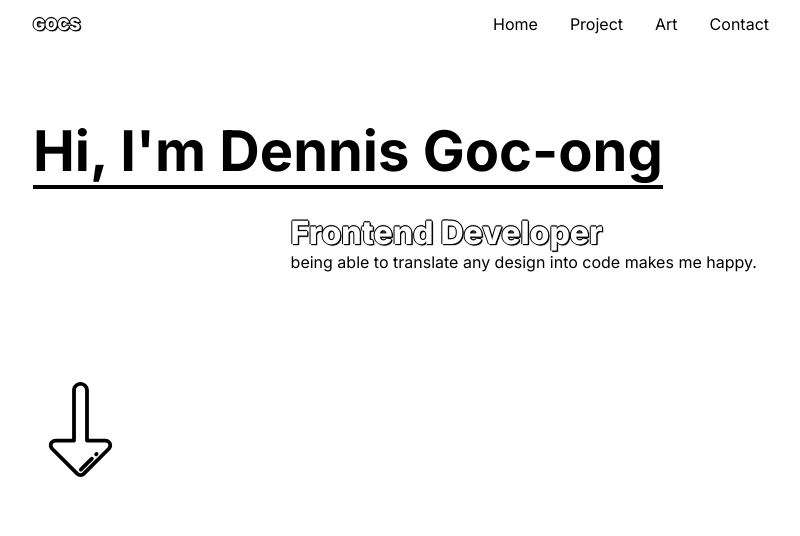
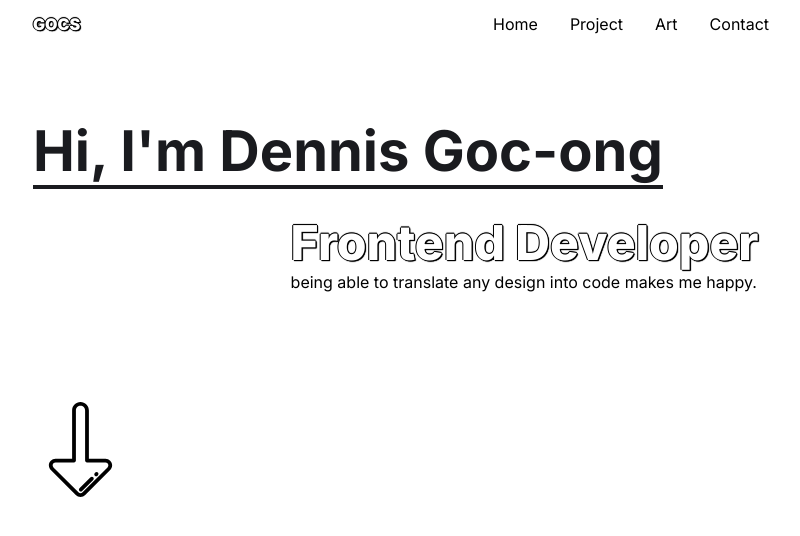
Before and after one commit to m-dennisgocong/gocs, a React (Vite) app: page / in a window 1280 px wide. Shown: the top 536 px of the page, without its empty margins (239-1039 px from the left). Built offline with nearby package versions, Linux system fonts and the light colour scheme.

Commit message:
add breakpoint for larger screen size

```diff
--- a/src/styles/Hero.scss
+++ b/src/styles/Hero.scss
@@ -4,17 +4,18 @@
     h1{
         padding-top: 2.7em;
         font-size: 1.9rem;
-        margin-bottom: .7em;
+        margin-bottom: 1em;
+        color: #1a1b1f;
         span#underline{
-            border-bottom: 4px solid #000;
+            border-bottom: 4px solid #1a1b1f;
         }
     }
     p{
         margin-top: 0;
         margin-left: 35%;
-        margin-bottom: 33%;
+        margin-bottom: 31%;
         span#rule{
-            font-size: 1.5em;
+            font-size: 1.8em;
             font-weight: 800;
             color: #fff;
             text-shadow: 1px 1px 1px #000, 0 -1px 1px #000, 1px 1px 1px #000,
@@ -55,8 +56,9 @@
         }
         p{
             span#rule{
-                font-size: 2em;
+                font-size: 2.5rem;
             }
+
             margin-bottom: 15%;
         }
         img#arrowDown{
@@ -65,3 +67,27 @@
         }
     }
 }
+@media (min-width: 992px) {
+    .Hero{
+        p{
+            span#rule{
+                font-size: 3rem;
+            }
+            margin-bottom: 10%;
+        }
+    }
+
+}
+
+@media (min-width: 1279px) {
+    .Hero{
+        p{
+            span#rule{
+                font-size: 3rem;
+            }
+
+            margin-bottom: 15%;
+        }
+    }
+
+}
```
